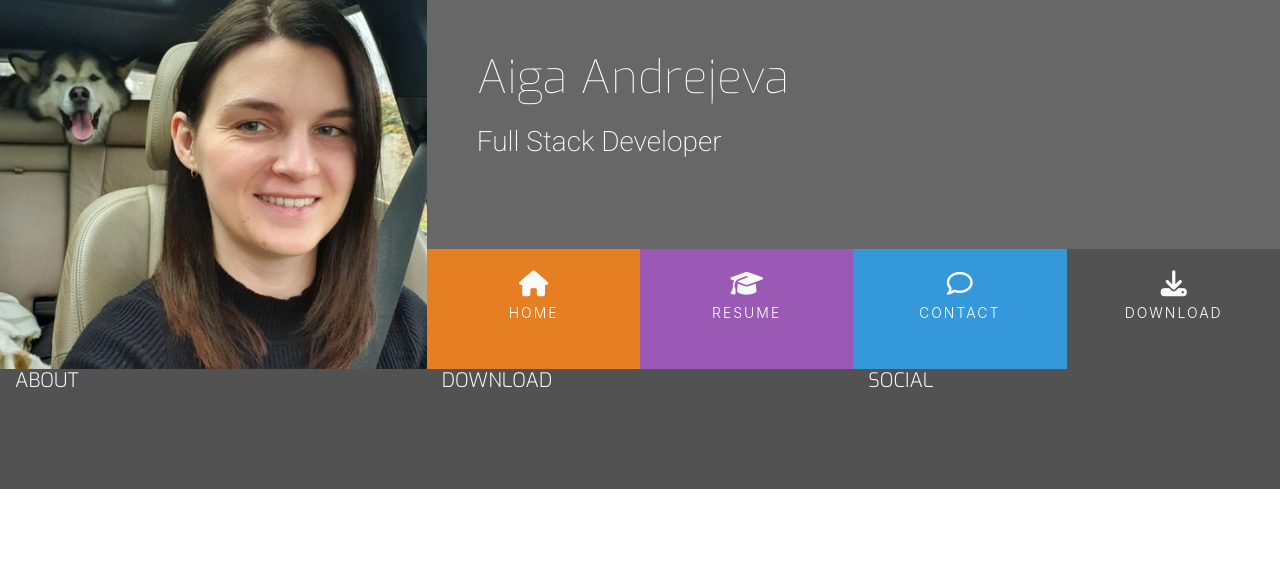
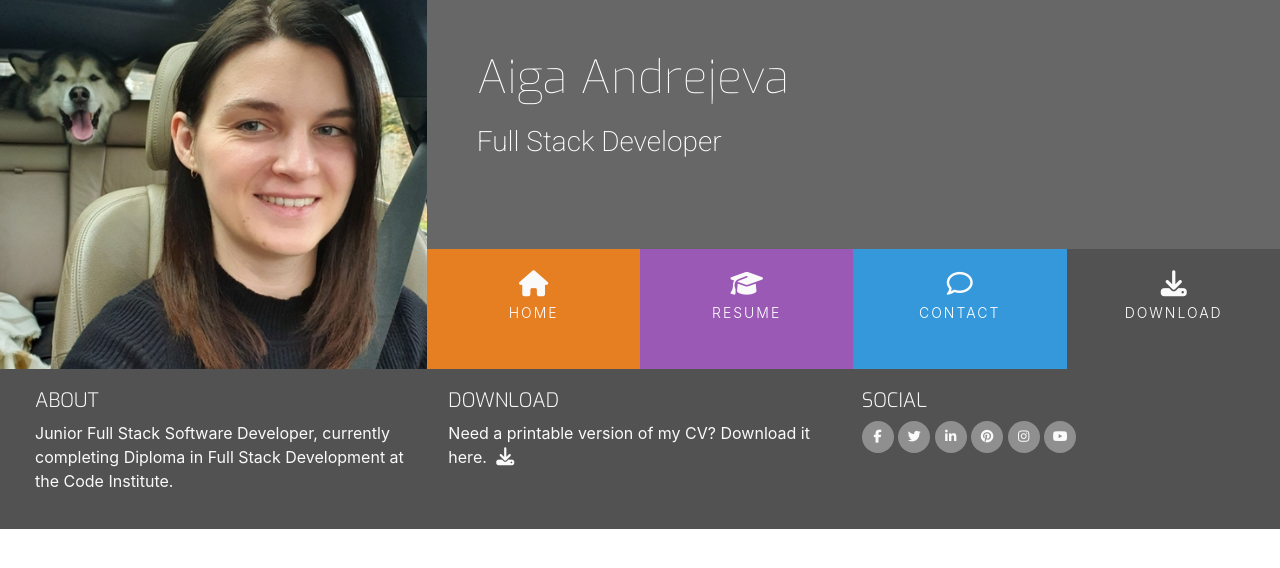
Before and after one commit to AiGaA/my-resume-in-bootstrap, a plain HTML site: page index.html in a window 1280 px wide. Drawn offline with nearby package versions, Linux system fonts and the light colour scheme.

Commit message:
Add style to the  footer

```diff
--- a/assets/css/style.css
+++ b/assets/css/style.css
@@ -38,6 +38,10 @@ h4 {
     font-family: "Exo", sans-serif;
     font-weight: 300;
     color: #fafafa;
+}
+
+.inline-block {
+    display: inline-block;
 }
 
 /*----------Header------------*/
@@ -139,3 +143,46 @@ footer {
     min-height: 120px;
     margin: 0;
 }
+
+.cv-pdf i {
+    font-size: 18px;
+    color: #fafafa;
+    text-align: center;
+    padding-left: 5px;
+    transition: all 0.35s ease-in-out;
+    -moz-transition: all 0.35s ease-in-out;
+    -webkit-transition: all 0.35s ease-in-out;
+    -o-transition: all 0.35s ease-in-out;
+}
+
+.cv-pdf i:hover {
+    color: #e84610;
+}
+
+.social-links {
+    padding-bottom: 15px;
+}
+
+.social-links li a i {
+    width: 32px;
+    height: 32px;
+    padding: 12px 0;
+    border-radius: 50%;
+    font-size: 13px;
+    line-height: 7px;
+    text-align: center;
+    color: #fafafa;
+    background: #8f8f8f;
+    transition: all 0.35s ease-in-out;
+    -moz-transition: all 0.35s ease-in-out;
+    -webkit-transition: all 0.35s ease-in-out;
+    -o-transition: all 0.35s ease-in-out;
+}
+
+.social-links li a i:hover {
+    background: #e84610;
+}
+
+#footer-details {
+    padding: 20px;
+}
--- a/index.html
+++ b/index.html
@@ -47,15 +47,63 @@
 
     </section>
     <footer class="container-fluid">
-        <div class="row">
+        <div id="footer-details" class="row">
             <div class="col-sm-4">
                 <h5 class="uppercase general-sub">About</h5>
+                <p class="inline-block">
+                    Junior Full Stack Software Developer, currently completing Diploma in Full Stack Development at the Code Institute.
+                </p>
             </div>
             <div class="col-sm-4">
                 <h5 class="uppercase general-sub">Download</h5>
+                <p class="inline-block">
+                    Need a printable version of my CV? Download it here.
+                    <a href="#" target="_blank" class="cv-pdf">
+                        <i class="fa fa-download" aria-hidden="true"></i>
+                        <span class="sr-only">Download link</span>
+                    </a>
+                </p>
             </div>
             <div class="col-sm-4">
                 <h5 class="uppercase general-sub">Social</h5>
+                <ul class="list-inline social-links">
+                    <li class="list-inline-item">
+                        <a target="_blank" href="#">
+                            <i class="fa fa-facebook" aria-hidden="true"></i>
+                            <span class="sr-only">Facebook</span>
+                        </a>
+                    </li>
+                    <li class="list-inline-item">
+                        <a target="_blank" href="#">
+                            <i class="fa fa-twitter" aria-hidden="true"></i>
+                            <span class="sr-only">Twitter</span>
+                        </a>
+                    </li>
+                    <li class="list-inline-item">
+                        <a target="_blank" href="#">
+                            <i class="fa fa-linkedin" aria-hidden="true"></i>
+                            <span class="sr-only">LinkedIn</span>
+                        </a>
+                    </li>
+                    <li class="list-inline-item">
+                        <a target="_blank" href="#">
+                            <i class="fa fa-pinterest" aria-hidden="true"></i>
+                            <span class="sr-only">Pinterest</span>
+                        </a>
+                    </li>
+                    <li class="list-inline-item">
+                        <a target="_blank" href="#">
+                            <i class="fa fa-instagram" aria-hidden="true"></i>
+                            <span class="sr-only">Instagram</span>
+                        </a>
+                    </li>
+                    <li class="list-inline-item">
+                        <a target="_blank" href="#">
+                            <i class="fa fa-youtube" aria-hidden="true"></i>
+                            <span class="sr-only">YouTube</span>
+                        </a>
+                    </li>
+                </ul>
             </div>
         </div>
     </footer>
```
